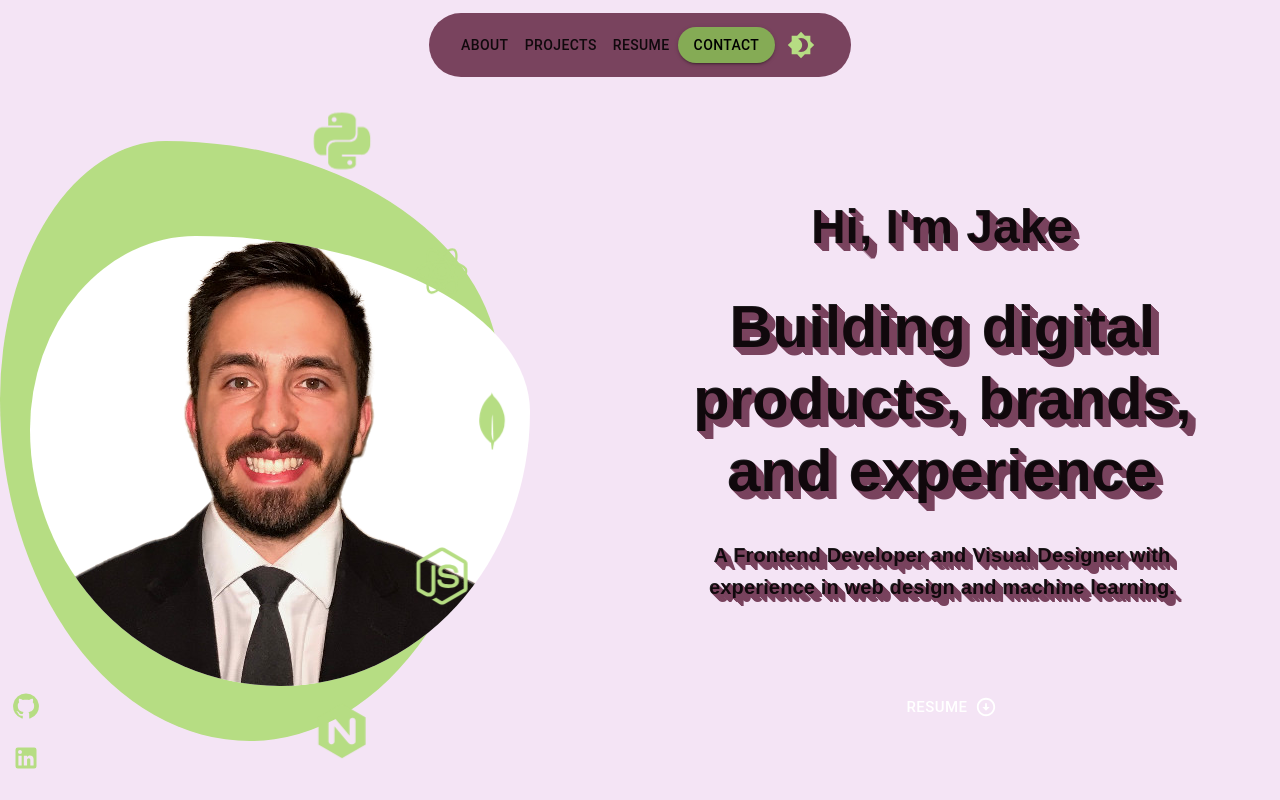
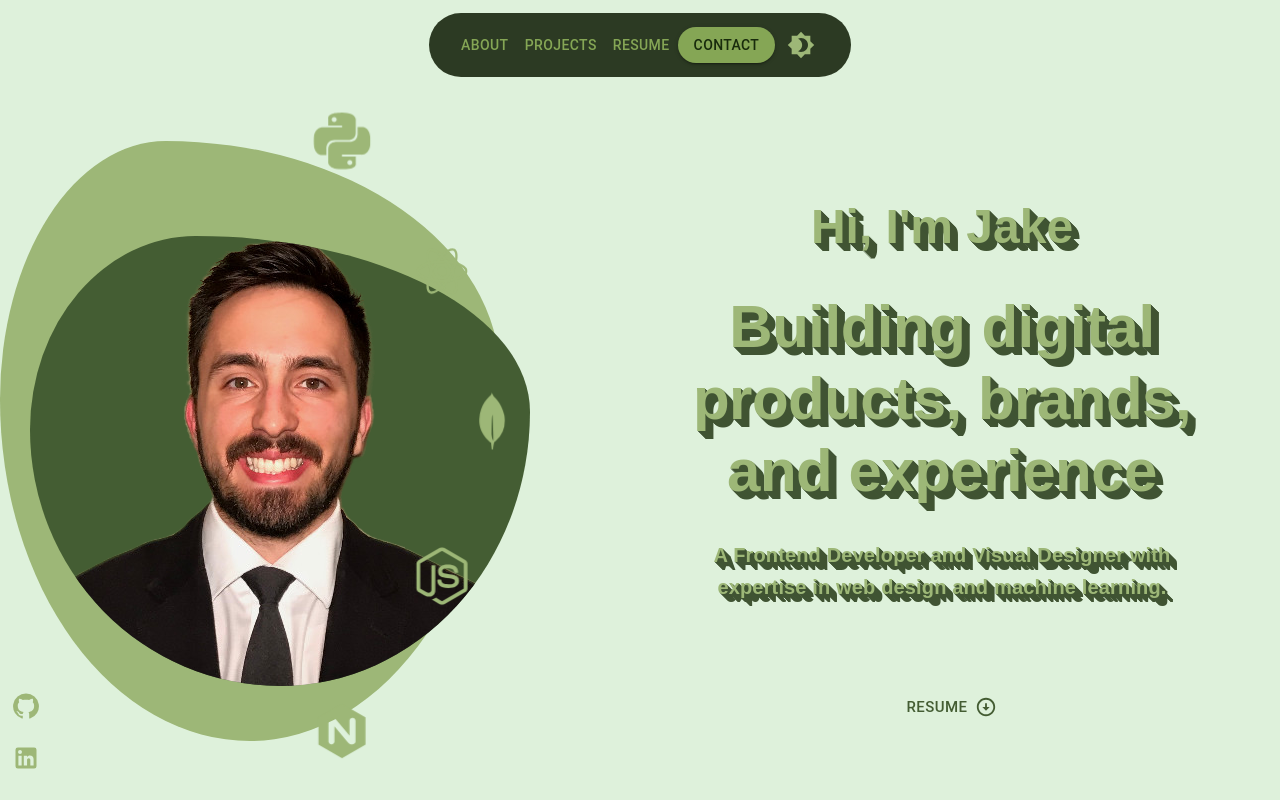
Before and after one commit to JakeSchroder/portfolio-jake, a React (Create React App) app: page / in a window 1280 px wide. Shown: the top 800 px of the page. Built offline with nearby package versions, Linux system fonts and the light colour scheme.

Commit message:
Adjust light mode colors

```diff
--- a/src/components/AboutBodyText.js
+++ b/src/components/AboutBodyText.js
@@ -2,7 +2,8 @@ import {Grid, keyframes, Typography, Button} from "@mui/material"
 import ArrowCircleDownIcon from '@mui/icons-material/ArrowCircleDown';
 
 export default function AboutBodyText({theme}){
-    const textShadowColor = theme.palette.primary.dark
+    const textColor = theme.palette.mode === 'light' ? theme.palette.secondary.light : theme.palette.primary.textColor
+    const textShadowColor = theme.palette.mode === 'light' ? theme.palette.primary.main : theme.palette.primary.dark
     const textShadowPopBR = keyframes `
     0% {
         text-shadow: 0 0 ${textShadowColor}, 0 0 ${textShadowColor}, 0 0 ${textShadowColor}, 0 0 ${textShadowColor}, 0 0 ${textShadowColor}, 0 0 ${textShadowColor}, 0 0 ${textShadowColor}, 0 0 ${textShadowColor};
@@ -19,18 +20,18 @@ export default function AboutBodyText({theme}){
     return(
         <Grid item xs={5} display="flex" justifyContent="center" position='relative' direction='column' sx={{top:30}}>
             <Grid item xs={12} display="flex" justifyContent="center" alignItems="center">
-                <Typography variant='h3'  align='center' sx={{fontFamily:'solano-gothic-pro-mvb, sans-serif', fontWeight:'500', fontStyle: 'normal', animation: textShadowPopBRAnime}}>
+                <Typography color={textColor} variant='h3'  align='center' sx={{fontFamily:'solano-gothic-pro-mvb, sans-serif', fontWeight:'500', fontStyle: 'normal', animation: textShadowPopBRAnime}}>
                     <b>Hi, I'm Jake</b>
                 </Typography>
             </Grid>
             <Grid item xs={12} display="flex" justifyContent="center" alignItems="center">
-                <Typography variant='h2' align='center' sx={{fontFamily:'solano-gothic-pro-mvb, sans-serif', fontWeight:'500', fontStyle: 'normal', animation: textShadowPopBRAnime}}>
+                <Typography color={textColor} variant='h2' align='center' sx={{fontFamily:'solano-gothic-pro-mvb, sans-serif', fontWeight:'500', fontStyle: 'normal', animation: textShadowPopBRAnime}}>
                     <b>Building digital products, brands, and experience</b>
                 </Typography>
             </Grid>
             <Grid item xs={12} display="flex" justifyContent="center" alignItems="center">
-                <Typography variant='h6'  align='center' sx={{fontFamily:'solano-gothic-pro-mvb, sans-serif', fontWeight:'500', fontStyle: 'normal', animation: textShadowPopBRAnime}}>
-                    <b>A Frontend Developer and Visual Designer with experience in web design and machine learning.</b>
+                <Typography color={textColor} variant='h6'  align='center' sx={{fontFamily:'solano-gothic-pro-mvb, sans-serif', fontWeight:'500', fontStyle: 'normal', animation: textShadowPopBRAnime}}>
+                    <b>A Frontend Developer and Visual Designer with expertise in web design and machine learning.</b>
                 </Typography>
             </Grid>
             <Grid item xs={12} display="flex" justifyContent="center" alignItems="center">
--- a/src/components/SiteThemes.js
+++ b/src/components/SiteThemes.js
@@ -1,59 +1,42 @@
-export const darkBlueTheme =
+export const darkTheme =
   {
-    type: 'light',
+    type: 'dark',
     primary: {
-      main: '#00140e',
+      main: '#0d1c18',
       contrastText: '#def1db',
     },
     secondary: {
-      main: '#567c28',
+      main: '#85a655',
+      contrastText: '#0d1c18',
     },
     background: {
-      default: 'rgb(51, 67, 62)',
-      paper: 'rgb(51, 67, 62)',
+      default: '#32423d',
+      paper: '#5d6e68',
     },
     text: {
       primary: '#def1db',
-      secondary: '#def1db',
-      disabled: '#def1db',
-      hint: '#def1db',
     },
     mode: 'dark'
   };
 
-export const lightBlueTheme = {
-    type: 'light',
-    primary: {
-      main: '#003835',
-      contrastText: '#fff4f0',
-    },
-    secondary: {
-      main: '#85a655',
-    },
-    background: {
-      default: '#fff4f0',
-      paper: '#fff4f0',
-    },
-    mode: 'light'
-};
-
-export const purpleTheme = {
+export const lightTheme = {
+  type: 'light',
   primary: {
-    main: '#a96f8b',
-    light: '#db9ebb',
-    dark: '#79435e',
+    main: '#405433',
+    contrastText: '#445d33',
   },
   secondary: {
-    main: '#85ab55',
-    light: '#b6dd83',
-    dark: '#567c28',
-    contrastText: '#000000',
+    main: '#85a655',
+    contrastText: '#182b0c',
   },
   background: {
-    default: '#f4e4f5',
-    paper: '#f4e4f5',
+    default: '#def1db',
+    paper: '#b7d9af',
   },
-mode: 'light'
+  text: {
+    primary: '#445d33',
+  },
+  mode: 'light'
 };
 
 // Update the theme only if the mode changes
@@ -61,6 +44,6 @@ export const getDesignTokens = (colorMode) => ({ //Need to set type parameter
   palette:{
     colorMode,
     ...(colorMode === 'light' ?
-    purpleTheme : darkBlueTheme)
+    lightTheme : darkTheme)
   }
 });
--- a/src/components/TechIcons.js
+++ b/src/components/TechIcons.js
@@ -17,23 +17,23 @@ export default function TechIcons({theme}){
         transform:scale(1)
     }`;
     const pulsateFwdAnime = `${pulsateForward} 10s ease-in-out infinite both`;
-
+    const iconColor = theme.palette.secondary.light
     return(
         <Grid item xs={1} display="flex" justifyContent="space-between" direction='column' position='relative' sx={{left:-40, paddingBottom:5, paddingRight:20}}>
             <Button href='https://www.python.org/' target='_blank' position='relative' sx={{left: -170, top: -30,backgroundColor:'transparent', animation: pulsateFwdAnime, animationDelay:'2s'}}>
-                <PythonIcon fill={theme.palette.secondary.light} />
+                <PythonIcon fill={iconColor} />
             </Button>
             <Button href='https://reactjs.org/' target='_blank' position='relative' sx={{left: -70, top: -25, backgroundColor:'transparent', animation: pulsateFwdAnime, animationDelay:'4s'}}>
-                <ReactIcon fill={theme.palette.secondary.light} />
+                <ReactIcon fill={iconColor} />
             </Button>
             <Button href='https://www.mongodb.com/' target='_blank' position='relative' sx={{left: -20, backgroundColor:'transparent', animation: pulsateFwdAnime}}>
-                <MongoIcon fill={theme.palette.secondary.light} />
+                <MongoIcon fill={iconColor} />
             </Button>
             <Button href='https://nodejs.org/en/' target='_blank' position='relative' sx={{left: -70, top: 30, backgroundColor:'transparent', animation: pulsateFwdAnime, animationDelay:'.75s'}}>
-                <NodeIcon fill={theme.palette.secondary.light} />
+                <NodeIcon fill={iconColor} />
             </Button>
             <Button href='https://www.nginx.com/' target='_blank' position='relative' sx={{left: -170, top: 60, backgroundColor:'transparent', animation: pulsateFwdAnime, animationDelay:'3s'}}>
-                <NGINXIcon fill={theme.palette.secondary.light} />
+                <NGINXIcon fill={iconColor} />
             </Button>
         </Grid>
 
--- a/src/containers/Header.js
+++ b/src/containers/Header.js
@@ -27,13 +27,13 @@ export default function Header({colorMode, setColorMode, theme}) {
             setClicked(false)
         }, 500)
     }
-
+    const textColor = theme.palette.mode === 'light' ? "secondary" : "inherit"
     return (
         <Grid container justifyContent='center' rowGap={0}>
             <Toolbar sx={{backgroundColor:theme.palette.primary.dark, borderRadius:30}}>
-                <Button color="inherit" ><Link to='aboutBody' spy={true} smooth={true} offset={-90}>About</Link></Button>
-                <Button color="inherit"><Link to='projectBody' spy={true} smooth={true} offset={-230}>Projects</Link></Button>
-                <Button color='inherit'>
+                <Button color={textColor} ><Link to='aboutBody' spy={true} smooth={true} offset={-90} sx={{fill:textColor}}>About</Link></Button>
+                <Button color={textColor}><Link to='projectBody' spy={true} smooth={true} offset={-230}>Projects</Link></Button>
+                <Button color={textColor}>
                     <Link to='resumeBody' spy={true} smooth={true} offset={-90}>
                         Resume
                     </Link>
--- a/src/containers/ResumeBody.js
+++ b/src/containers/ResumeBody.js
@@ -8,7 +8,7 @@ export default function ResumeBody({theme}) {
         <Grid id='resumeBody' container>
             <Grid item xs={12} display="flex" justifyContent="center" alignItems="center">
                 <Typography variant='h3' sx={{fontFamily:'solano-gothic-pro-mvb, sans-serif', fontWeight:'500', fontStyle: 'normal'}}>
-                    Resume
+                    <b>Resume</b>
                 </Typography>
             </Grid>
             <Grid container display='flex' justifyContent='center' >
--- a/src/page/HomePage.js
+++ b/src/page/HomePage.js
@@ -18,7 +18,7 @@ const HomePage = () => {
     <div className="HomePage">
       <ThemeProvider theme={theme}>
         <CssBaseline/>
-          <AppBar className='HomePage-header' color='inherit' elevation={0} position='sticky' sx={{paddingTop:'1%'}}>
+          <AppBar className='HomePage-header' color='transparent' elevation={0} position='sticky' sx={{paddingTop:'1%'}}>
             <HeaderContainer colorMode={colorMode} setColorMode={setColorMode} theme={theme}/>
           </AppBar>
           <Grid container justifyContent='space-between' rowGap={28} sx={{paddingTop: '2%'}}>
```
